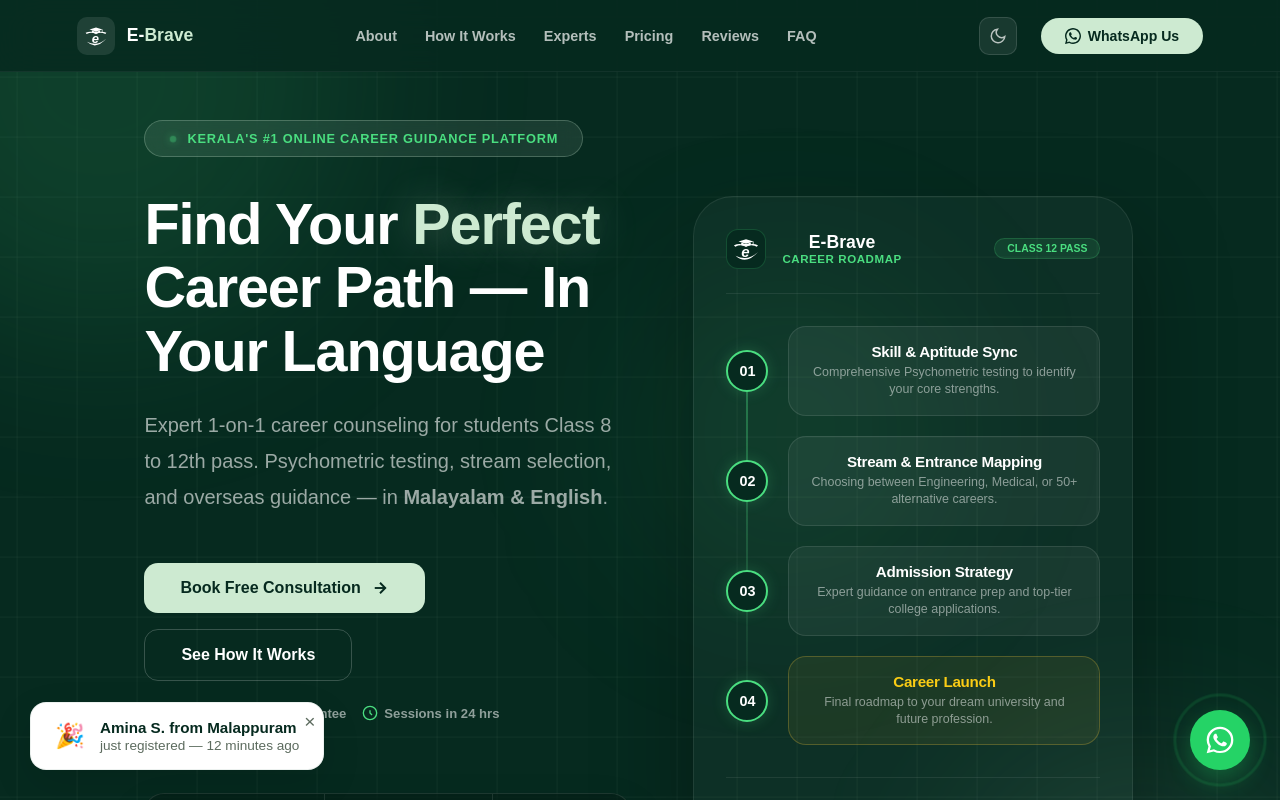
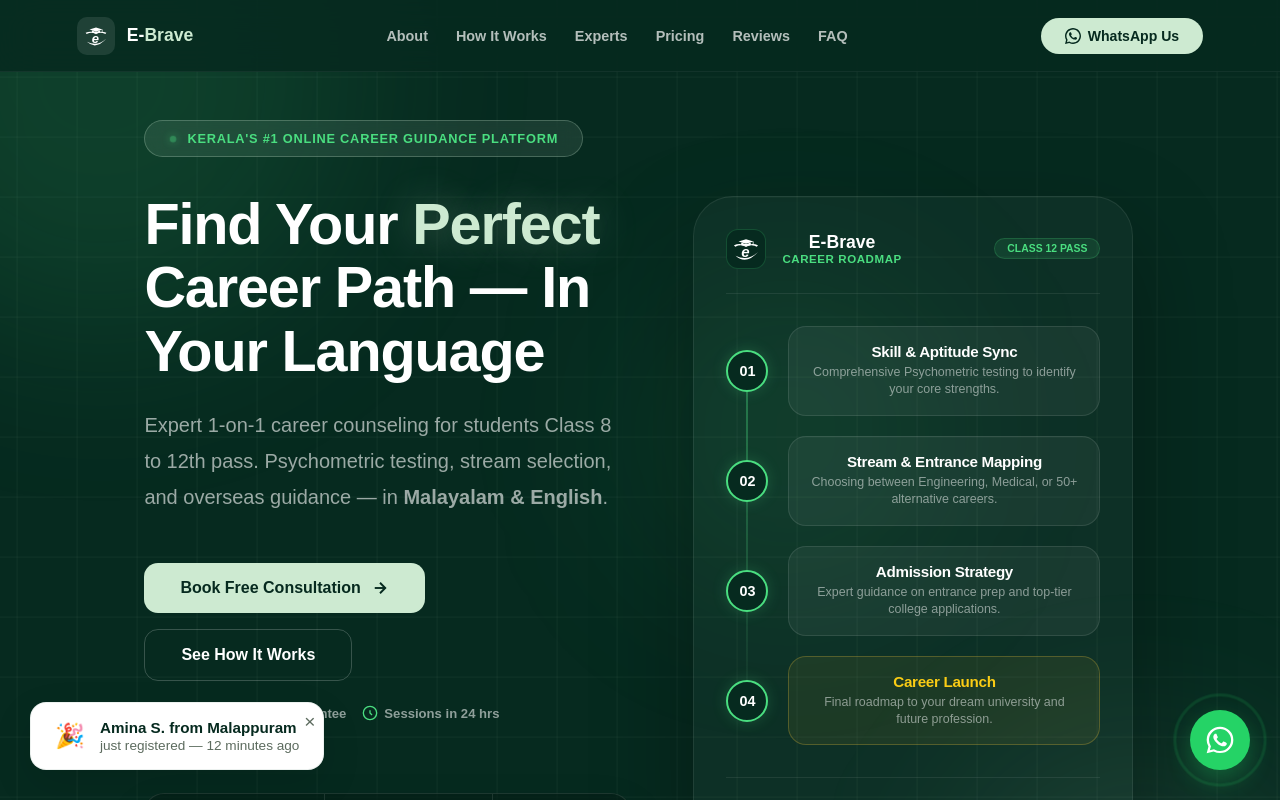
Before and after one commit to hadhivkd-coder/E_brave, a React (Vite) app: page / in a window 1280 px wide. Shown: the top 800 px of the page. Built offline with nearby package versions, Linux system fonts and the light colour scheme.

Commit message:
Remove dark theme and enforce single consistent theme for all devices

```diff
--- a/src/components/Navbar.jsx
+++ b/src/components/Navbar.jsx
@@ -4,19 +4,6 @@
 export default function Navbar({ registrationsList }) {
     const [menuOpen, setMenuOpen] = useState(false);
     const [scrolled, setScrolled] = useState(false);
-    const [dark, setDark] = useState(() => {
-        if (typeof window !== 'undefined') {
-            return localStorage.getItem('ebrave-theme') === 'dark' ||
-                (!localStorage.getItem('ebrave-theme') && window.matchMedia('(prefers-color-scheme: dark)').matches);
-        }
-        return false;
-    });
-
-    useEffect(() => {
-        document.documentElement.setAttribute('data-theme', dark ? 'dark' : 'light');
-        localStorage.setItem('ebrave-theme', dark ? 'dark' : 'light');
-    }, [dark]);
-
     useEffect(() => {
         const onScroll = () => setScrolled(window.scrollY > 40);
         window.addEventListener('scroll', onScroll, { passive: true });
@@ -62,23 +49,7 @@
                 </ul>
 
                 <div className="nav-r">
-                    {/* Dark mode toggle */}
-                    <button
-                        className="dark-toggle"
-                        onClick={() => setDark(d => !d)}
-                        aria-label={dark ? 'Switch to light mode' : 'Switch to dark mode'}
-                        title={dark ? 'Light mode' : 'Dark mode'}
-                    >
-                        {dark ? (
-                            <svg viewBox="0 0 24 24" fill="none" stroke="currentColor" strokeWidth="2" width="18" height="18">
-                                <circle cx="12" cy="12" r="5"/><line x1="12" y1="1" x2="12" y2="3"/><line x1="12" y1="21" x2="12" y2="23"/><line x1="4.22" y1="4.22" x2="5.64" y2="5.64"/><line x1="18.36" y1="18.36" x2="19.78" y2="19.78"/><line x1="1" y1="12" x2="3" y2="12"/><line x1="21" y1="12" x2="23" y2="12"/><line x1="4.22" y1="19.78" x2="5.64" y2="18.36"/><line x1="18.36" y1="5.64" x2="19.78" y2="4.22"/>
-                            </svg>
-                        ) : (
-                            <svg viewBox="0 0 24 24" fill="none" stroke="currentColor" strokeWidth="2" width="18" height="18">
-                                <path d="M21 12.79A9 9 0 1111.21 3 7 7 0 0021 12.79z"/>
-                            </svg>
-                        )}
-                    </button>
+                    {/* Removed dark mode toggle to enforce a single consistent theme */}
 
                     {registrationsList.length > 0 && (
                         <button className="btn-admin" onClick={downloadCSV} aria-label="Download CSV of registrations">
```
